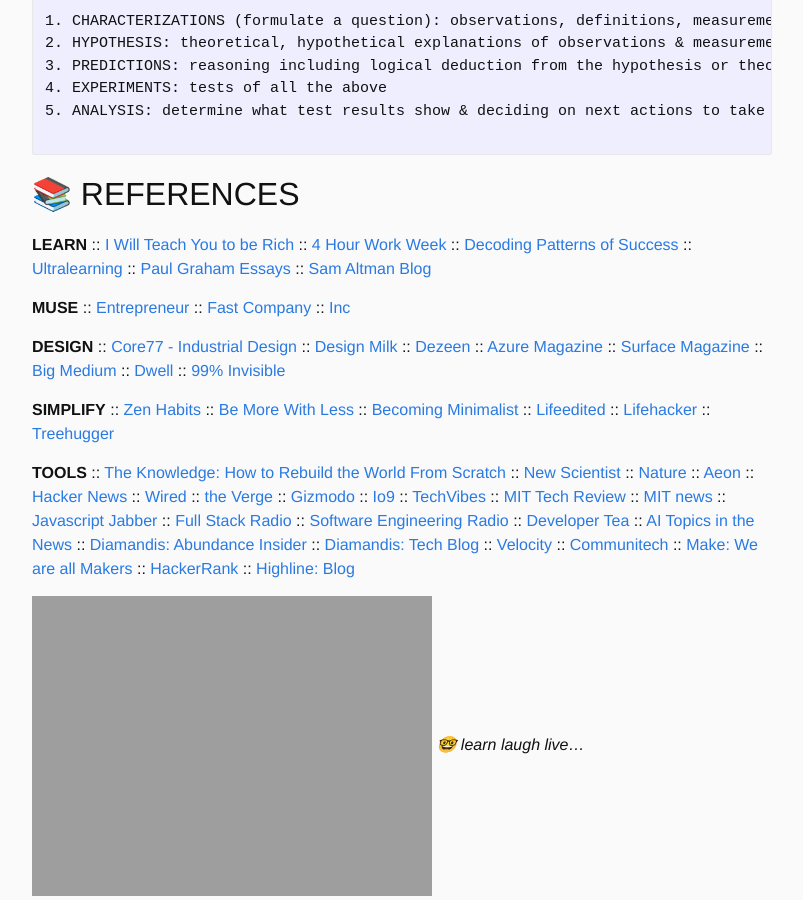
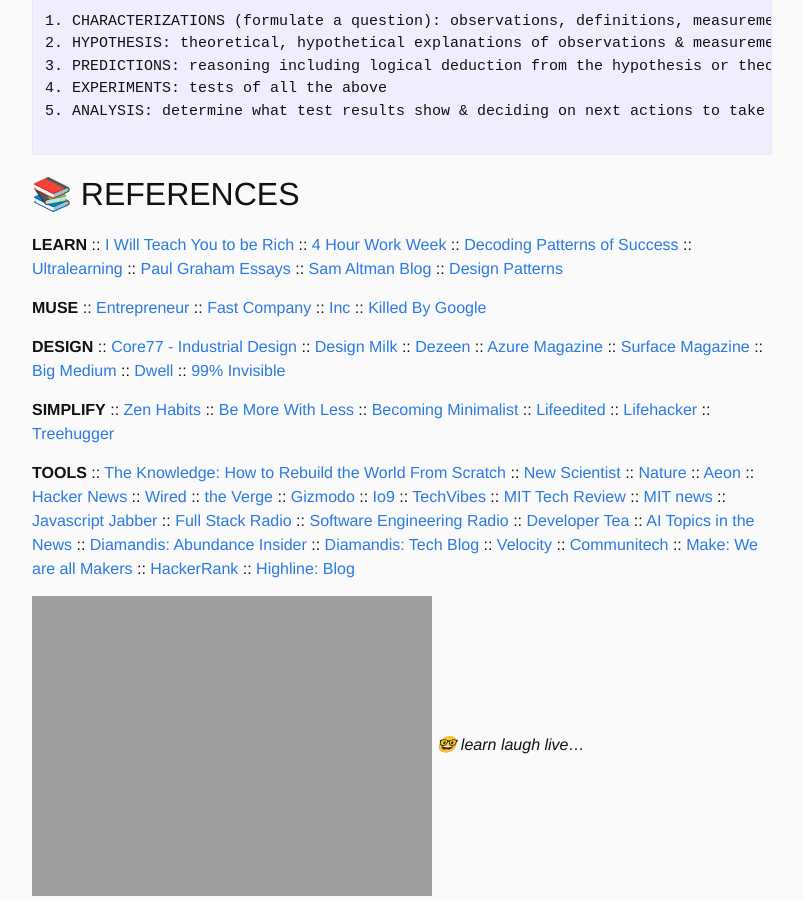
Before and after one commit to reinhardt021/reinhardt021.github.io, a Jekyll site: the page built from x.md, in a window 1280 px wide and 900 px high, scrolled down 5389 px. Shown: the whole window, without its empty margins (238-1041 px from the left). Built offline with Jekyll 4.4.1, drawn with Linux system fonts in a browser that asks for light colours.

Commit message:
added new websites to the reference list

```diff
--- a/x.md
+++ b/x.md
@@ -232,11 +232,13 @@
 :: <a href="https://www.scotthyoung.com/blog/"> Ultralearning </a>
 :: <a href="http://www.paulgraham.com/articles.html"> Paul Graham Essays </a>
 :: <a href="http://blog.samaltman.com/"> Sam Altman Blog </a>
+:: <a href="https://sourcemaking.com/design_patterns">Design Patterns</a>
 
 **MUSE**
 :: <a href= "http://www.entrepreneur.com/">Entrepreneur</a>
 :: <a href="http://www.fastcompany.com/">Fast Company</a>
 :: <a href="http://www.inc.com/">Inc</a>
+:: <a href="https://killedbygoogle.com/">Killed By Google</a>
 
 **DESIGN**
 :: <a href="http://www.core77.com/">Core77 - Industrial Design</a>
```
